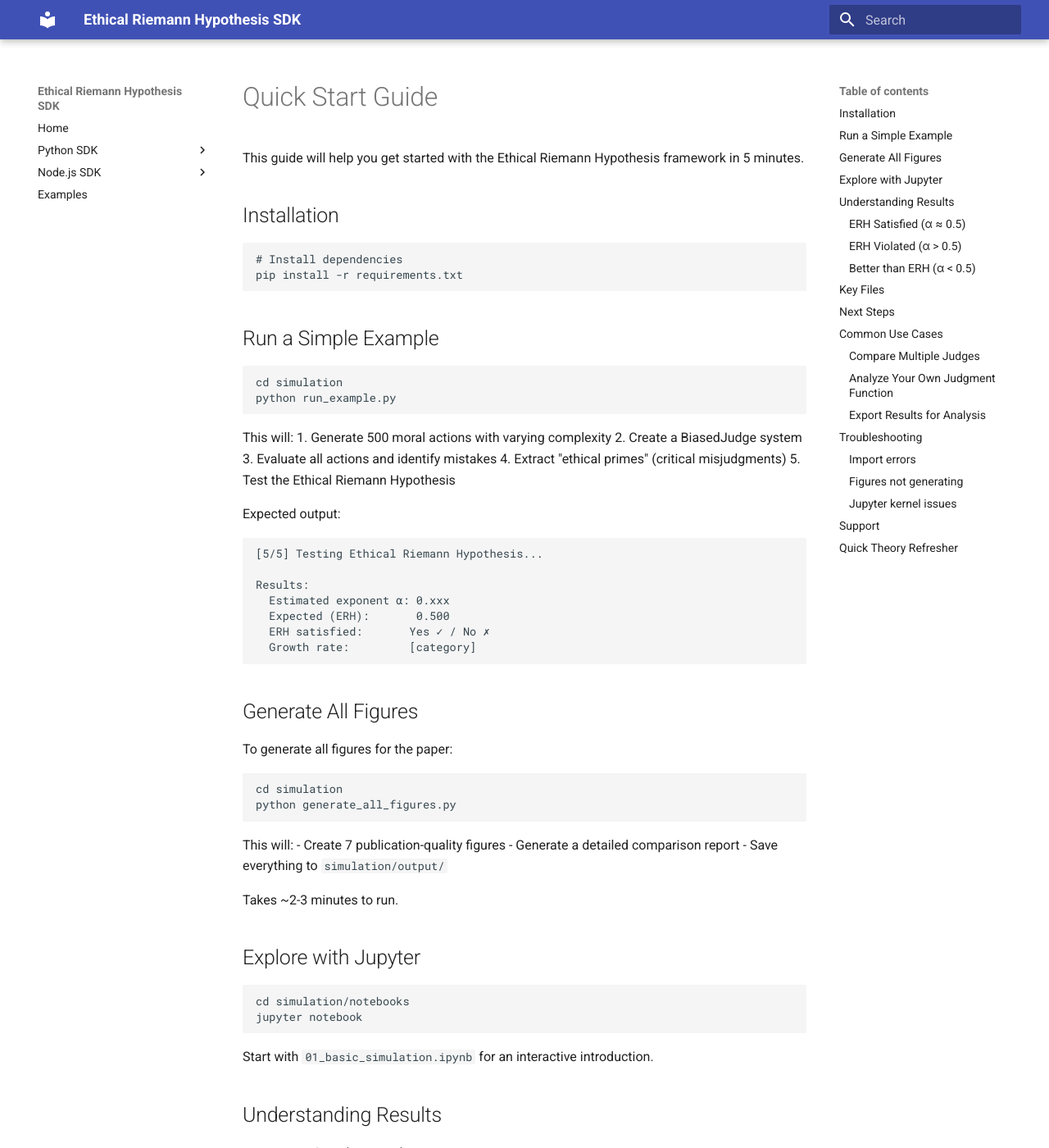
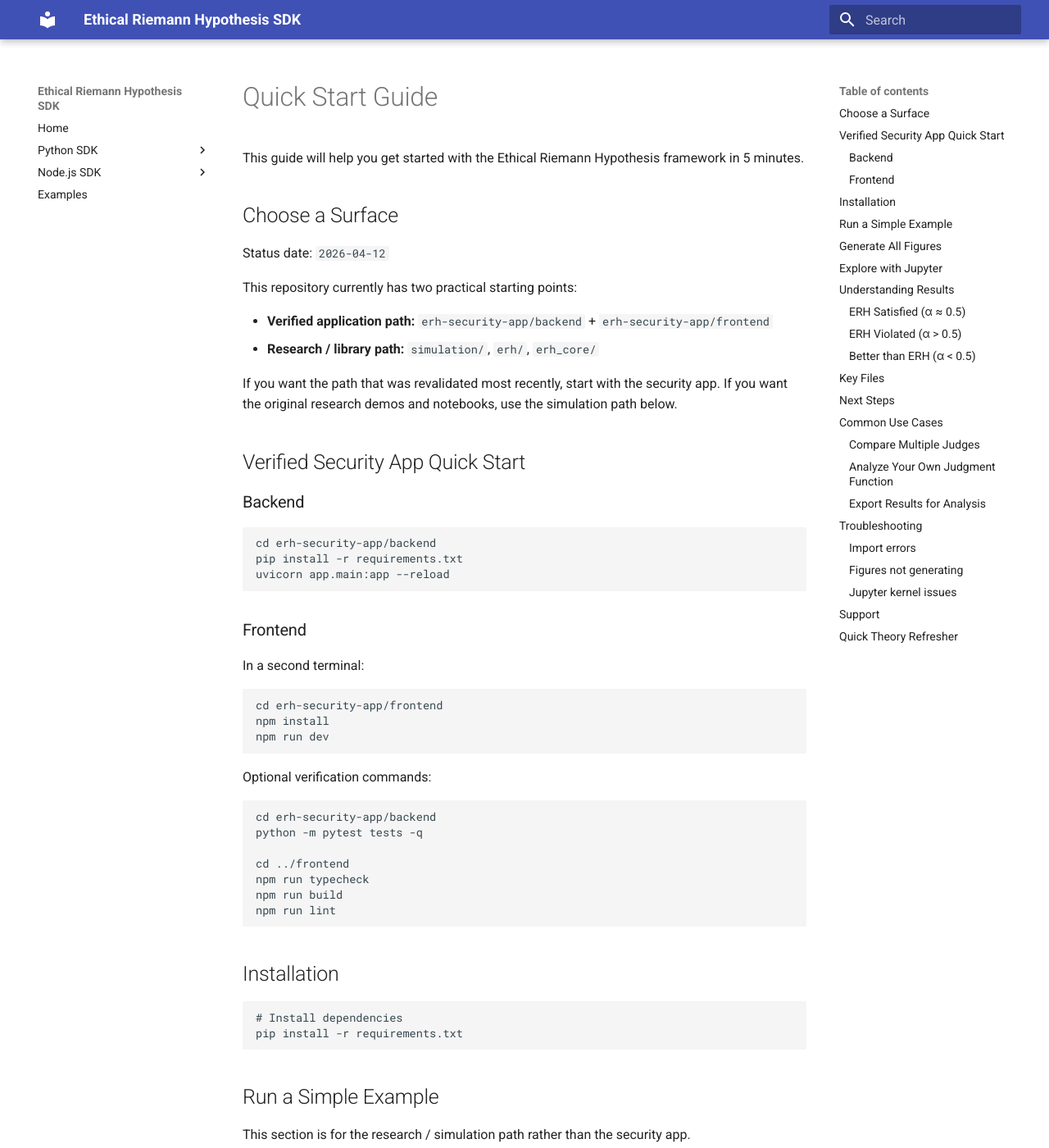
Before and after one commit to dennislee928/Ethic-Latex, an MkDocs documentation site: the page built from docs/QUICKSTART.md, in a window 1280 px wide and 1400 px high. Shown: the whole window at 82% size. Built offline with MkDocs 1.6.1 and Material for MkDocs 9.7.7, drawn with Linux system fonts in a browser that asks for light colours.

Commit message:
Clarify verified security app install and run
Separate the repository's revalidated "security app" workflow from the broader research/simulation path across docs. Added installation targets, security-app-specific install and quickstart steps for backend (FastAPI) and frontend (Next.js), verification commands (pytest, npm typecheck/build/lint), and a status date. Updated ENHANCEMENT_PLAN, QUICKSTART, INSTALL, the Phase 1 plan, and erh-security-app/README to reflect the verified surface and note that frontend-vite is not part of the latest verified path.

````diff
--- a/docs/QUICKSTART.md
+++ b/docs/QUICKSTART.md
@@ -1,6 +1,49 @@
 # Quick Start Guide
 
 This guide will help you get started with the Ethical Riemann Hypothesis framework in 5 minutes.
+
+## Choose a Surface
+
+Status date: `2026-04-12`
+
+This repository currently has two practical starting points:
+
+- **Verified application path:** `erh-security-app/backend` + `erh-security-app/frontend`
+- **Research / library path:** `simulation/`, `erh/`, `erh_core/`
+
+If you want the path that was revalidated most recently, start with the security app. If you want the original research demos and notebooks, use the simulation path below.
+
+## Verified Security App Quick Start
+
+### Backend
+
+```bash
+cd erh-security-app/backend
+pip install -r requirements.txt
+uvicorn app.main:app --reload
+```
+
+### Frontend
+
+In a second terminal:
+
+```bash
+cd erh-security-app/frontend
+npm install
+npm run dev
+```
+
+Optional verification commands:
+
+```bash
+cd erh-security-app/backend
+python -m pytest tests -q
+
+cd ../frontend
+npm run typecheck
+npm run build
+npm run lint
+```
 
 ## Installation
 
@@ -10,6 +53,8 @@
 ```
 
 ## Run a Simple Example
+
+This section is for the research / simulation path rather than the security app.
 
 ```bash
 cd simulation
````
Also changed, not shown: docs/ENHANCEMENT_PLAN.md (+1 -0 lines), docs/INSTALL.md (+38 -0 lines), docs/plans/2026-04-11-enhancement-plan-phase1.md (+1 -0 lines), erh-security-app/README.md (+28 -0 lines).
